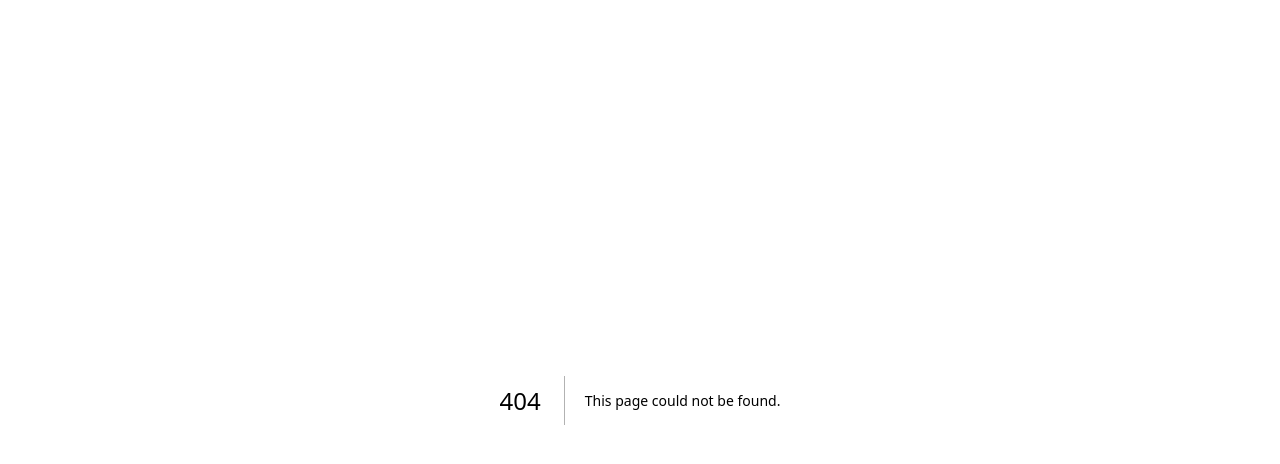
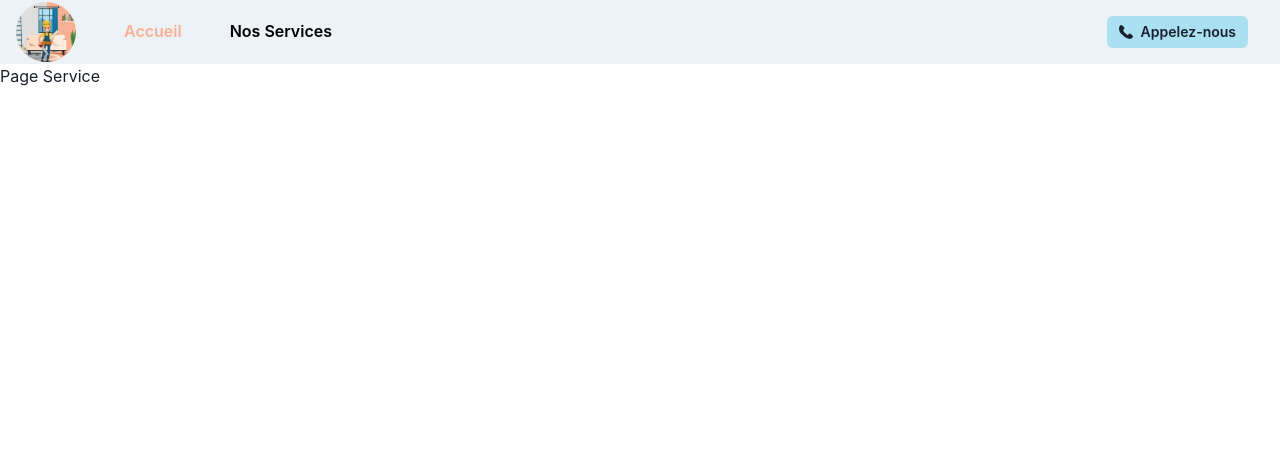
Before and after one commit to Mahen-4/projet_nextjs_alain_terieur, a Next.js app: page /pageService in a window 1280 px wide. Before the commit this address had no page. Shown: the top 464 px of the page. Built offline with nearby package versions, Linux system fonts and the light colour scheme.

Commit message:
[DONE] 98% of NavBar

```diff
--- a/package.json
+++ b/package.json
@@ -9,6 +9,7 @@
     "lint": "next lint"
   },
   "dependencies": {
+    "@chakra-ui/icons": "^2.1.1",
     "@chakra-ui/react": "^2.8.1",
     "@emotion/react": "^11.11.1",
     "@emotion/styled": "^11.11.0",
--- /dev/null
+++ b/src/components/navbar/index.tsx
@@ -0,0 +1,97 @@
+'use client'
+
+import {
+  Box,
+  Flex,
+  Avatar,
+  HStack,
+  Text,
+  IconButton,
+  Button,
+  Menu,
+  MenuButton,
+  MenuList,
+  MenuItem,
+  MenuDivider,
+  useDisclosure,
+  useColorModeValue,
+  Stack,
+} from '@chakra-ui/react'
+import { HamburgerIcon, CloseIcon, PhoneIcon  } from '@chakra-ui/icons'
+import Image from 'next/image'
+import { useRouter } from 'next/router'
+import React from 'react'
+interface Props {
+  children: React.ReactNode
+}
+
+
+
+
+export default function WithAction() {
+  const { isOpen, onOpen, onClose } = useDisclosure()
+  const router = useRouter()
+
+  const [activeMenu, setActiveMenu] = React.useState(false)
+
+  const changeActiveMenu  = (menu_path: string) => {
+    router.push(menu_path)
+    setActiveMenu(!activeMenu)
+  }
+
+  return (
+    <>
+      <Box bg={useColorModeValue('gray.100', 'gray.900')} px={4}>
+        <Flex h={16} alignItems={'center'} justifyContent={'space-between'}>
+          <IconButton
+            size={'md'}
+            icon={isOpen ? <CloseIcon /> : <HamburgerIcon />}
+            aria-label={'Open Menu'}
+            display={{ md: 'none' }}
+            onClick={isOpen ? onClose : onOpen}
+          />
+          <HStack spacing={8} alignItems={'center'}>
+            <Box>
+                <Image
+                src="/logo.jpg"
+                width={60}
+                height={60}
+                alt="Logo"
+                style={{borderRadius: "50%"}}
+                />
+            </Box>
+            <HStack as={'nav'} spacing={4} display={{ base: 'none', md: 'flex' }}>
+              <Button onClick={()=>{changeActiveMenu("/")}} _hover={{ bg: '#abe0f2', color: "black" }} color= {!activeMenu ? '#f9af92' : "black"} variant='ghost'>Accueil</Button>
+              <Button onClick={()=>{changeActiveMenu("/pageService")}} _hover={{ bg: '#abe0f2', color: "black" }} color= {activeMenu ? '#f9af92' : "black"} variant='ghost'>Nos Services</Button>
+            </HStack>
+            <div>
+                <div></div>
+            </div>
+          </HStack>
+          <Flex alignItems={'center'}>
+            <a href="tel:+900300400">
+                <Button
+                variant={'solid'}
+                bg={'#abe0f2'}
+                size={'sm'}
+                _hover={{bg: "#f9af92"}}
+                mr={4}
+                leftIcon={<PhoneIcon />}>
+                Appelez-nous
+                </Button>
+            </a>
+          </Flex>
+        </Flex>
+
+        {isOpen ? (
+          <Box pb={4} display={{ md: 'none' }}>
+            <Stack as={'nav'} spacing={4}>
+                <Button onClick={()=>{changeActiveMenu("/")}} _hover={{ bg: '#abe0f2', color: "black" }} color= {!activeMenu ? '#f9af92' : "black"} variant='ghost'>Accueil</Button>
+                <Button onClick={()=>{changeActiveMenu("/pageService")}} _hover={{ bg: '#abe0f2', color: "black" }} color= {activeMenu ? '#f9af92' : "black"} variant='ghost'>Nos Services</Button>
+            </Stack>
+          </Box>
+        ) : null}
+      </Box>
+    </>
+  )
+}
--- a/src/components/pageService/index.tsx
+++ /dev/null
@@ -1 +0,0 @@
-//CARELAGE PEINTURE PARQUET PLOMBERIE ELECTRICITE MEUBLE REAMENAGEMENT AMENAGEMENT(creation d'une nouvelle piece)
--- a/src/pages/_app.tsx
+++ b/src/pages/_app.tsx
@@ -1,9 +1,11 @@
 import type { AppProps } from 'next/app'
 import { ChakraProvider } from '@chakra-ui/react'
+import WithAction from '@/components/navbar'
 
 export default function App({ Component, pageProps }: AppProps) {
   return (
     <ChakraProvider>
+      <WithAction />
       <Component {...pageProps} />
     </ChakraProvider>
   )
--- /dev/null
+++ b/src/pages/pageService.tsx
@@ -0,0 +1,10 @@
+//CARELAGE PEINTURE PARQUET PLOMBERIE ELECTRICITE MEUBLE REAMENAGEMENT AMENAGEMENT(creation d'une nouvelle piece)
+
+
+const PageService = () => {
+    return(
+        <h1>Page Service</h1>
+    )
+}
+
+export default PageService
```
Also changed, not shown: public/logo.jpg (added), src/styles/navbarStyle.css (added), 1 other file (tests, documents, lock files or other folders).
